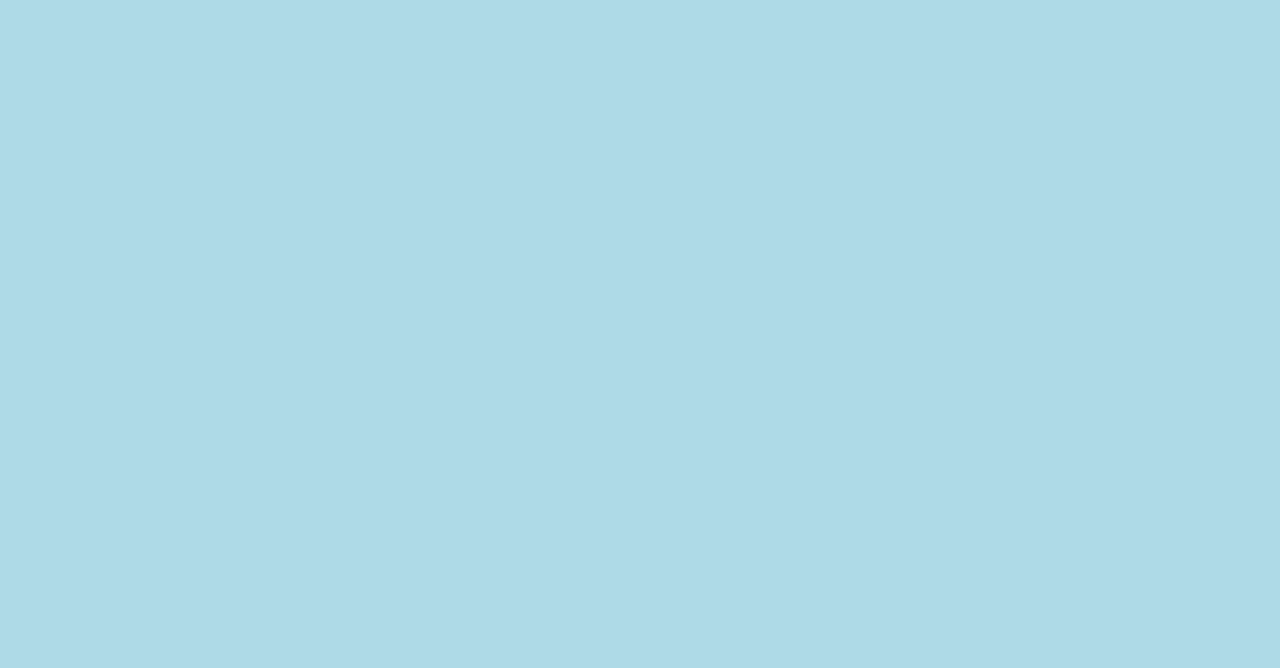
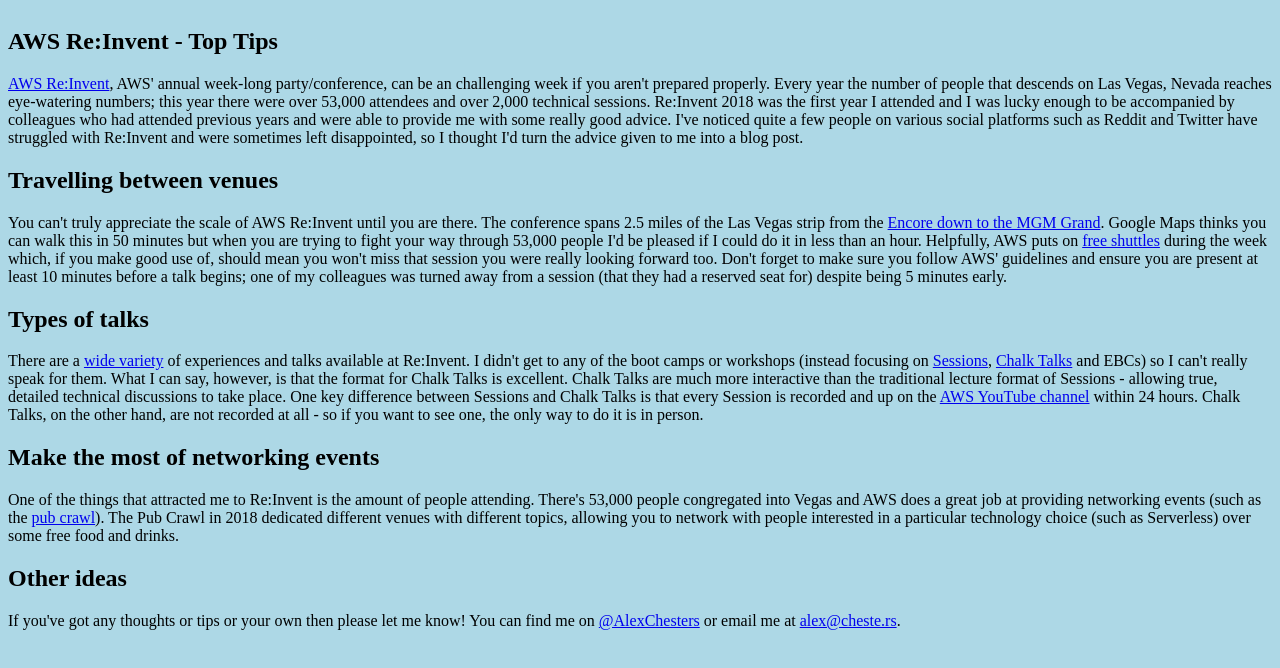
Before and after one commit to AlexChesters/cheste.rs, a React app in the folder static/: page /blog/006 in a window 1280 px wide. Shown: the top 668 px of the page. Built offline with nearby package versions, Linux system fonts and the light colour scheme.

Commit message:
parameterise

```diff
--- a/static/package.json
+++ b/static/package.json
@@ -21,6 +21,7 @@
   "devDependencies": {
     "@babel/core": "^7.9.0",
     "@babel/plugin-proposal-object-rest-spread": "^7.9.0",
+    "@babel/plugin-syntax-dynamic-import": "^7.8.3",
     "@babel/preset-env": "^7.9.0",
     "@babel/preset-react": "^7.9.4",
     "babel-eslint": "^10.1.0",
--- a/static/src/router.jsx
+++ b/static/src/router.jsx
@@ -3,15 +3,13 @@
 
 import './styles/index.scss'
 
-import Blog001 from './routes/blog/001'
-import Blog002 from './routes/blog/002'
+import Blog from './routes/blog/'
 
 export default function router () {
   return (
     <Router>
       <Switch>
-        <Route path='/blog/001' component={Blog001} />
-        <Route path='/blog/002' component={Blog002} />
+        <Route path='/blog/:entry' component={Blog} />
       </Switch>
     </Router>
   )
--- a/static/src/routes/blog/001.jsx
+++ /dev/null
@@ -1,9 +0,0 @@
-import React from 'react'
-
-import BlogEntry from '../../components/BlogEntry'
-
-import Post from '../../../blog/001.md'
-
-export default () => {
-  return <BlogEntry entry={Post} />
-}
--- a/static/src/routes/blog/002.jsx
+++ /dev/null
@@ -1,9 +0,0 @@
-import React from 'react'
-
-import BlogEntry from '../../components/BlogEntry'
-
-import Post from '../../../blog/002.md'
-
-export default () => {
-  return <BlogEntry entry={Post} />
-}
--- /dev/null
+++ b/static/src/routes/blog/index.jsx
@@ -0,0 +1,21 @@
+import React, { useState, useEffect } from 'react'
+import { useParams } from 'react-router-dom'
+
+import BlogEntry from '../../components/BlogEntry'
+
+export default () => {
+  const [post, setPost] = useState(null)
+  const { entry } = useParams()
+
+  async function fetchPost () {
+    const data = await import(`../../../blog/${entry}.md`)
+
+    setPost(data.default)
+  }
+
+  useEffect(() => {
+    fetchPost()
+  }, [])
+
+  return post ? <BlogEntry entry={post} /> : null
+}
```
Also changed, not shown: static/.babelrc.
